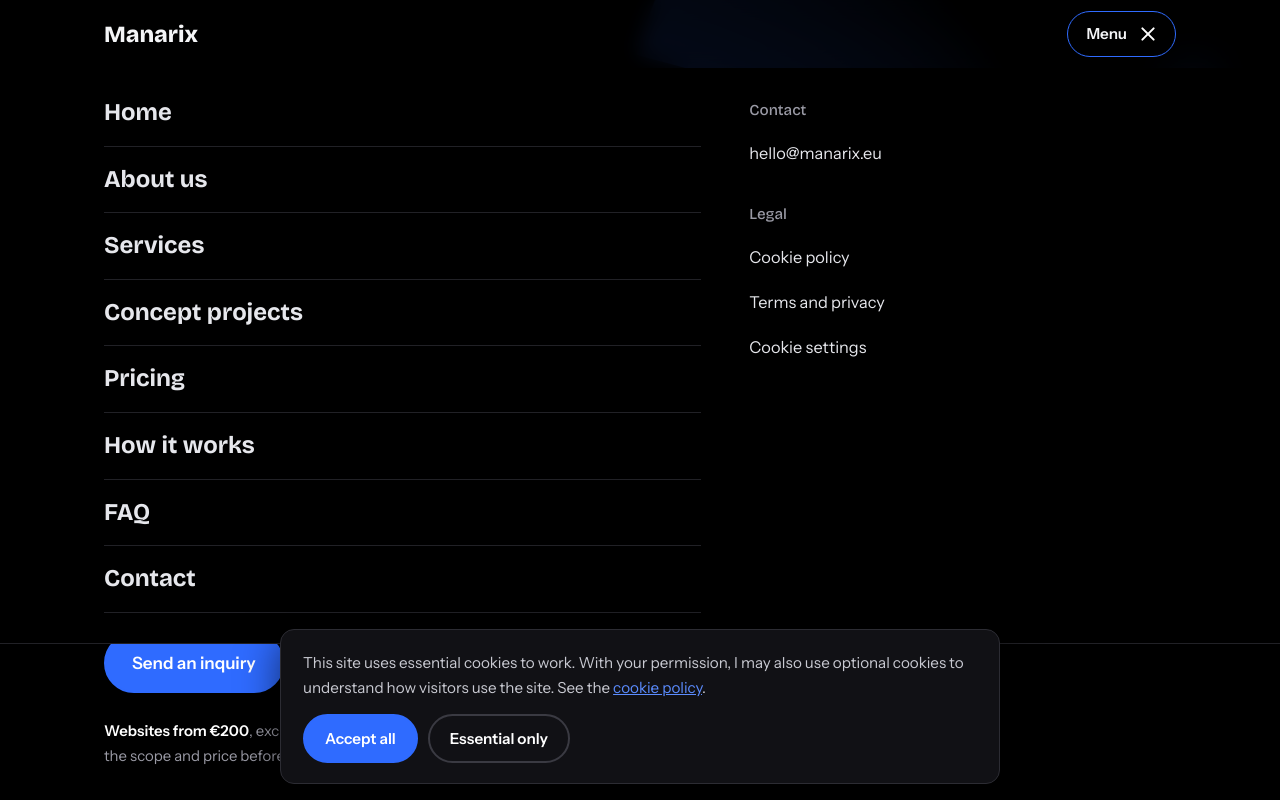
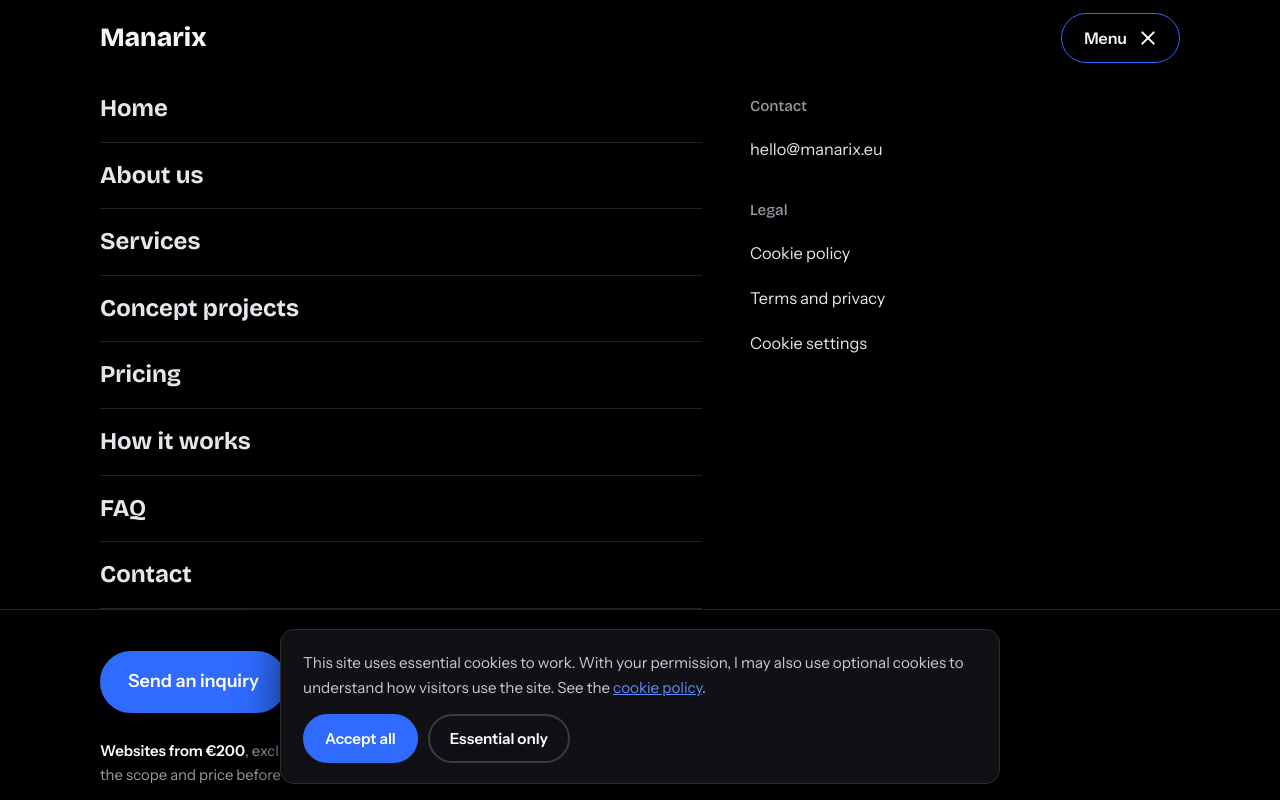
Before and after one commit to adamzoe-c/Manarix, a plain HTML site: page index.html in a window 1280 px wide. Both pictures are taken after a click on the label "Menu". Shown: the top 800 px of the page. Drawn offline with nearby package versions, Linux system fonts and the light colour scheme.

Commit message:
Add files via upload

```diff
--- a/index.html
+++ b/index.html
@@ -21,7 +21,7 @@
 :root{
   --bg:#000; --bg2:#0B0B0D; --line:#212126; --text:#F4F5F7; --muted:#9A9AA5;
   --blue:#2F6BFF; --blue2:#5B8CFF;
-  --display:'Bricolage Grotesque','Segoe UI',system-ui,sans-serif;
+  --hh:68px;--display:'Bricolage Grotesque','Segoe UI',system-ui,sans-serif;
   --body:'Instrument Sans','Segoe UI',system-ui,sans-serif;
 }
 *{box-sizing:border-box;margin:0;padding:0}
@@ -29,7 +29,7 @@ html{scroll-behavior:smooth}
 body{background:var(--bg);color:var(--text);font-family:var(--body);font-size:17px;line-height:1.65}
 a{color:inherit}
 :focus-visible{outline:3px solid var(--blue2);outline-offset:3px}
-.wrap{max-width:1120px;margin:0 auto;padding:0 24px}
+.wrap{max-width:1160px;margin:0 auto;padding:0 24px}
 h1,h2,h3{font-family:var(--display);line-height:1.08;letter-spacing:-.02em}
 h2{font-size:clamp(1.9rem,4vw,2.9rem);font-weight:700;max-width:22ch}
 .lead{color:var(--muted);max-width:58ch;margin-top:16px}
@@ -39,7 +39,7 @@ h2{font-size:clamp(1.9rem,4vw,2.9rem);font-weight:700;max-width:22ch}
 
 /* header */
 header{position:fixed;top:0;left:0;right:0;z-index:20;background:rgba(0,0,0,.82);backdrop-filter:blur(10px);border-bottom:1px solid var(--line)}
-nav{display:flex;align-items:center;justify-content:space-between;height:68px}
+nav{display:flex;align-items:center;justify-content:space-between;height:var(--hh)}
 .logo{font-family:var(--display);font-weight:800;font-size:1.45rem;text-decoration:none;display:flex;align-items:center;gap:10px}
 
 
@@ -53,7 +53,7 @@ nav{display:flex;align-items:center;justify-content:space-between;height:68px}
 .mt:checked ~ .wrap .bars i:nth-child(1){transform:translateY(6px) rotate(45deg)}
 .mt:checked ~ .wrap .bars i:nth-child(2){opacity:0}
 .mt:checked ~ .wrap .bars i:nth-child(3){transform:translateY(-6px) rotate(-45deg)}
-.menu-panel{display:none;position:absolute;top:100%;left:0;right:0;background:#000;border-bottom:1px solid var(--line);max-height:calc(100vh - 68px);max-height:calc(100dvh - 68px);overflow-y:auto}
+.menu-panel{display:none;position:absolute;top:100%;left:0;right:0;background:#000;border-bottom:1px solid var(--line);max-height:calc(100vh - var(--hh));max-height:calc(100dvh - var(--hh));overflow-y:auto}
 .mt:checked ~ .menu-panel{display:block}
 .menu-grid{display:grid;grid-template-columns:1.4fr 1fr;gap:48px;padding-top:12px;padding-bottom:30px}
 .menu-links{list-style:none}
@@ -65,7 +65,7 @@ nav{display:flex;align-items:center;justify-content:space-between;height:68px}
 .soc{display:flex;align-items:center;gap:12px;padding:9px 0;text-decoration:none;color:#E6E7EC;font-size:1.02rem}
 .soc:hover{color:var(--blue2)}
 .linkbtn{background:none;border:0;font:inherit;font-size:1.02rem;cursor:pointer;text-align:left;width:100%}
-section{scroll-margin-top:68px}
+section{scroll-margin-top:var(--hh)}
 
 /* cookie banner */
 .cookie{position:fixed;left:16px;right:16px;bottom:16px;z-index:40;max-width:720px;margin:0 auto;background:#111115;border:1px solid #2C2C33;border-radius:14px;padding:20px 22px;box-shadow:0 10px 40px rgba(0,0,0,.6);padding-bottom:calc(20px + env(safe-area-inset-bottom,0px))}
@@ -82,11 +82,12 @@ section{scroll-margin-top:68px}
 .btn.ghost:hover{border-color:#fff;background:transparent}
 
 /* hero */
-.hero{position:relative;overflow:hidden;padding:190px 0 110px}
-.beam{position:absolute;right:-300px;top:-300px;width:960px;height:960px;border-radius:50%;
-  background:conic-gradient(from 0deg,rgba(47,107,255,.5) 0deg,rgba(47,107,255,0) 36deg,rgba(47,107,255,0) 360deg);
-  animation:sweep 10s linear infinite;pointer-events:none}
-.hero::after{content:"";position:absolute;right:80px;top:84px;width:14px;height:14px;border-radius:50%;background:var(--blue2);box-shadow:0 0 44px 16px rgba(47,107,255,.65)}
+.hero{--dx:80%;--dy:130px;position:relative;overflow:hidden;padding:190px 0 110px}
+.beam{position:absolute;left:var(--dx);top:var(--dy);width:1000px;height:1000px;margin:-500px 0 0 -500px;pointer-events:none;
+  background:conic-gradient(from -22deg,transparent 0deg,rgba(47,107,255,.5) 22deg,transparent 44deg,transparent 360deg);
+  -webkit-mask-image:radial-gradient(circle,#000 0,#000 18%,transparent 50%);mask-image:radial-gradient(circle,#000 0,#000 18%,transparent 50%);
+  animation:sweep 10s linear infinite}
+.hero::after{content:"";position:absolute;left:var(--dx);top:var(--dy);width:14px;height:14px;margin:-7px 0 0 -7px;border-radius:50%;background:var(--blue2);box-shadow:0 0 40px 14px rgba(47,107,255,.6)}
 @keyframes sweep{to{transform:rotate(360deg)}}
 .crumbs{color:var(--muted);font-size:.92rem;margin-bottom:22px}
 .crumbs a{text-decoration:none}
@@ -149,7 +150,7 @@ section{padding:96px 0;border-top:1px solid var(--line)}
 .addons h3{font-size:1.4rem;margin-bottom:14px}
 .addons table{width:100%;border-collapse:collapse}
 .addons td{padding:14px 0;border-bottom:1px solid var(--line)}
-.addons td:last-child{text-align:right;font-weight:600;white-space:nowrap;padding-left:20px}
+.addons td:last-child{text-align:right;font-weight:600;padding-left:20px}
 .addons tr:first-child td{border-top:1px solid var(--line)}
 .fine{margin-top:18px;font-size:.88rem;color:var(--muted)}
 
@@ -177,7 +178,7 @@ details p{margin-top:12px;color:var(--muted);max-width:70ch}
 .faq-list{margin-top:40px}
 
 /* cta + contact */
-.contact .grid{display:grid;grid-template-columns:1fr 1.2fr;gap:56px;margin-top:8px}
+.contact .grid{display:grid;grid-template-columns:1fr 1.2fr;gap:56px;margin-top:40px}
 .details{list-style:none;margin-top:28px}
 .details li{margin-bottom:14px}
 .details small{display:block;color:var(--muted)}
@@ -206,6 +207,18 @@ footer a.soc{display:flex;margin-bottom:0}
 .legalgrid h3{font-size:1.2rem;margin-bottom:10px}
 .legalgrid p{color:var(--muted);font-size:.96rem}
 .legalgrid .fine{margin-top:10px}
+@media(min-width:861px){
+  :root{--hh:76px}
+  body{font-size:18px}
+  .wrap{padding:0 40px}
+  .logo{font-size:1.65rem}
+  .menu-btn{padding:11px 22px;font-size:1rem}
+  .hero{--dx:84%;--dy:38%;padding:200px 0 130px}
+  .hero p.sub{font-size:1.25rem}
+  section{padding:112px 0}
+  .contact .grid,.why .grid{align-items:start}
+}
+@media(max-width:560px){.addons tr{display:grid;gap:2px;padding:14px 0;border-bottom:1px solid var(--line)}.addons tr:first-child{border-top:1px solid var(--line)}.addons td,.addons tr:first-child td{display:block;border:0;padding:0;text-align:left}.addons td:first-child{color:var(--muted);font-size:.92rem}.addons td:last-child{padding-left:0;text-align:left}}
 @media(max-width:1000px){.plans{grid-template-columns:1fr 1fr}.legalgrid{grid-template-columns:1fr}}
 @media(max-width:860px){.legalgrid{grid-template-columns:1fr}.menu-grid{grid-template-columns:1fr;gap:6px}.menu-links a{font-size:1.35rem}.menu-side{padding-top:14px}
   .why .grid,.region .grid,.contact .grid,.cols3,.projects,.plans{grid-template-columns:1fr}
@@ -213,7 +226,8 @@ footer a.soc{display:flex;margin-bottom:0}
   .fgrid{grid-template-columns:1fr 1fr}
   section{padding:72px 0}
   .hero{padding:150px 0 80px}
-  .beam{right:-470px;top:-420px}
+  .hero{--dx:82%;--dy:112px}
+  .beam{width:760px;height:760px;margin:-380px 0 0 -380px}
 }
 @media(max-width:520px){.steps,.fgrid{grid-template-columns:1fr}}
 @media(prefers-reduced-motion:reduce){.beam{animation:none}html{scroll-behavior:auto}}
```
